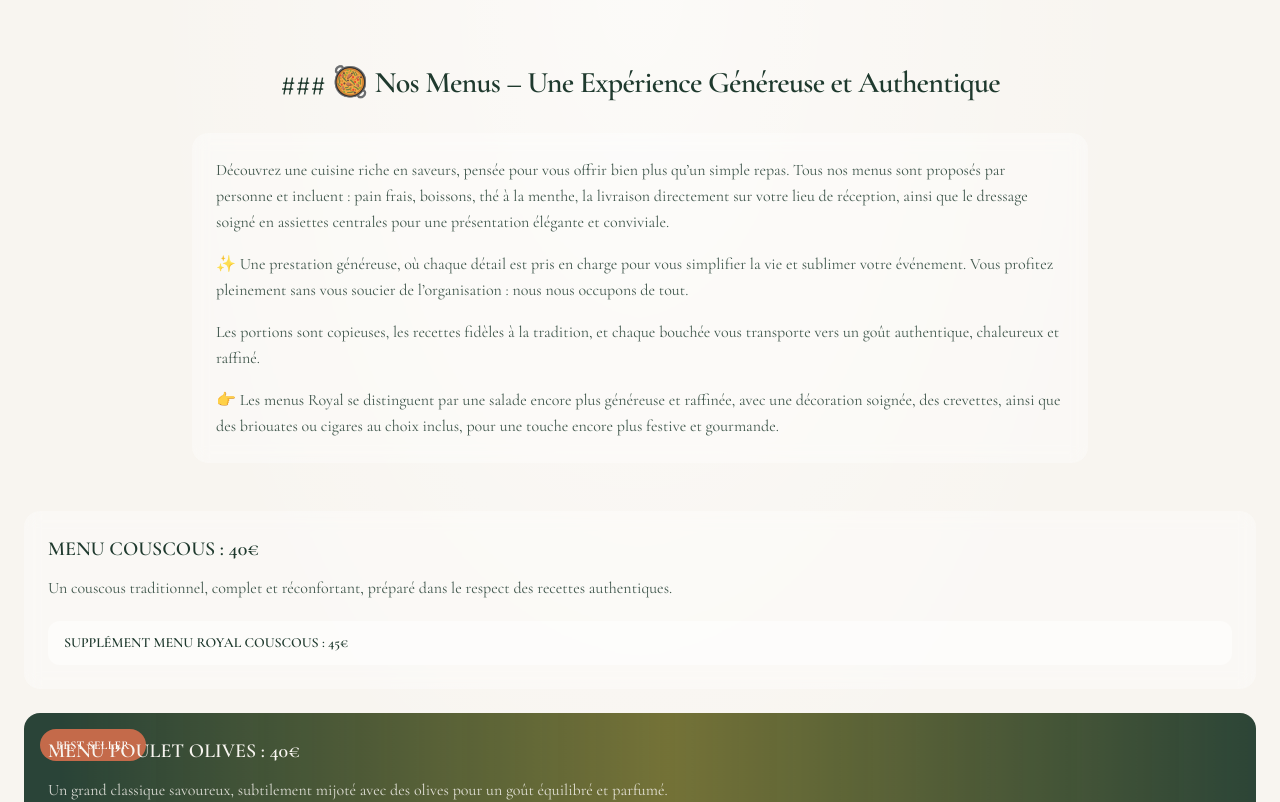
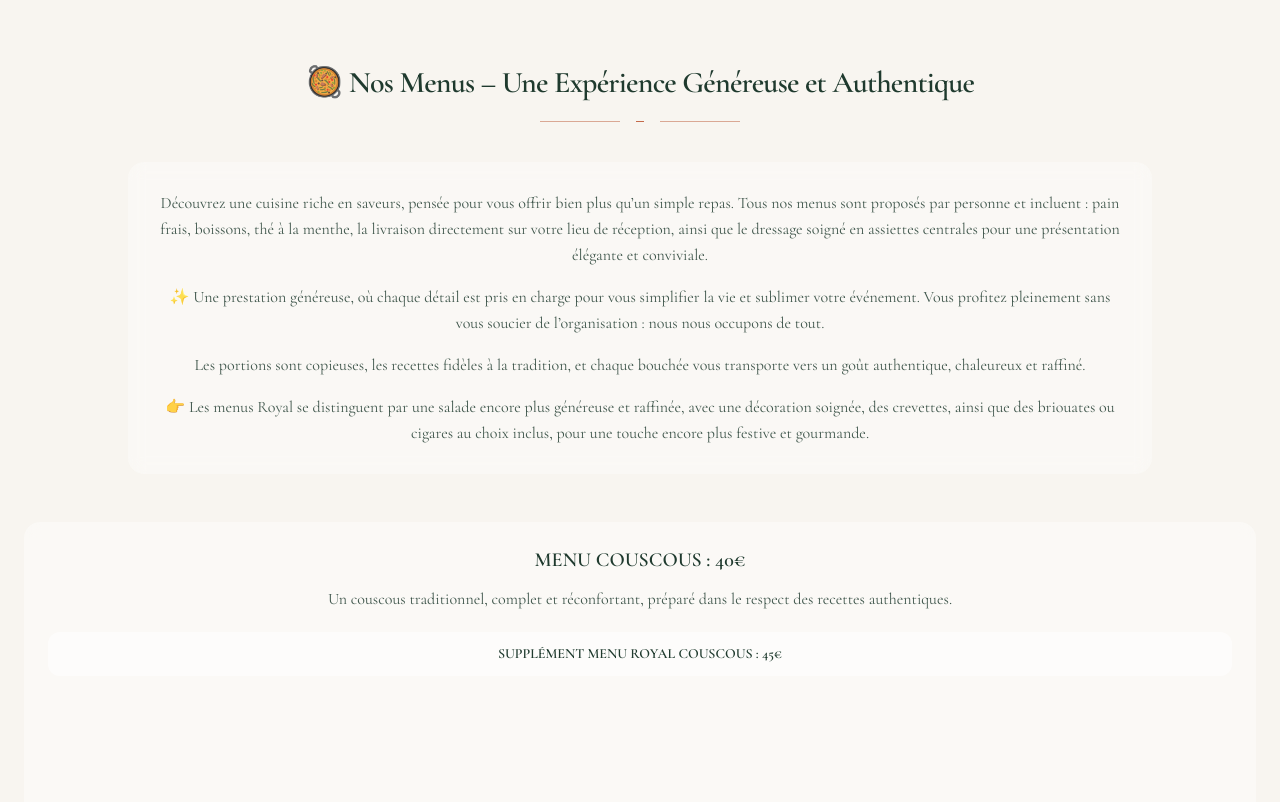
Before and after one commit to traiteurmds/maison-des-saveurs-site, a Next.js app: page / in a window 1280 px wide. Shown: the part 5460-6262 px from the top of the page. Built offline with nearby package versions, Linux system fonts and the light colour scheme.

Commit message:
fix build

```diff
--- a/app/components/TarifsMenus.tsx
+++ b/app/components/TarifsMenus.tsx
@@ -7,31 +7,37 @@ export default function TarifsMenus() {
     <section className="relative overflow-hidden border-t border-deep-green/10 bg-beige py-20">
       <div
         aria-hidden
-        className="pointer-events-none absolute inset-0 bg-[radial-gradient(ellipse_at_top,rgba(255,255,255,0.55),transparent_55%)]"
+        className="pointer-events-none absolute inset-0 bg-[radial-gradient(closest-side_at_50%_0%,rgba(255,255,255,0.55),transparent_70%)]"
       />
 
       <div
         aria-hidden
-        className="pointer-events-none absolute left-1/2 top-0 h-full w-[1200px] -translate-x-1/2 bg-gradient-to-b from-white/30 via-transparent to-transparent opacity-50"
+        className="pointer-events-none absolute left-1/2 top-0 hidden h-full w-[1200px] -translate-x-1/2 bg-gradient-to-b from-white/30 via-transparent to-transparent opacity-60 md:block"
       />
 
       <div className="relative mx-auto max-w-7xl px-6">
         <motion.h2
-          initial={{ opacity: 0, y: 18 }}
-          whileInView={{ opacity: 1, y: 0 }}
-          viewport={{ once: true, margin: "-80px" }}
-          transition={{ duration: 0.7, ease: [0.22, 1, 0.36, 1] }}
-          className="text-center font-serif text-3xl font-semibold tracking-tight text-deep-green md:text-4xl"
-        >
-          ### 🥘 Nos Menus – Une Expérience Généreuse et Authentique
-        </motion.h2>
-
-        <motion.div
           initial={{ opacity: 0, y: 14 }}
           whileInView={{ opacity: 1, y: 0 }}
           viewport={{ once: true, margin: "-80px" }}
+          transition={{ duration: 0.75, ease: [0.22, 1, 0.36, 1] }}
+          className="text-center font-serif text-3xl font-semibold tracking-tight text-deep-green md:text-4xl"
+        >
+          🥘 Nos Menus – Une Expérience Généreuse et Authentique
+        </motion.h2>
+
+        <div aria-hidden className="mx-auto mt-5 flex w-full max-w-[240px] items-center justify-center gap-4">
+          <span className="h-px w-20 bg-terracotta/55" />
+          <span className="h-px w-2 bg-terracotta" />
+          <span className="h-px w-20 bg-terracotta/55" />
+        </div>
+
+        <motion.div
+          initial={{ opacity: 0, y: 12 }}
+          whileInView={{ opacity: 1, y: 0 }}
+          viewport={{ once: true, margin: "-80px" }}
           transition={{ duration: 0.65, delay: 0.05 }}
-          className="mx-auto mt-8 max-w-4xl rounded-2xl border border-deep-green/10 bg-white/35 p-6 shadow-[0_20px_60px_rgba(15,31,24,0.08)] backdrop-blur"
+          className="mx-auto mt-10 max-w-5xl rounded-2xl border border-deep-green/10 bg-white/35 p-7 text-center shadow-[0_20px_70px_rgba(15,31,24,0.08)] backdrop-blur"
         >
           <p className="font-serif leading-relaxed text-deep-green/85">
             Découvrez une cuisine riche en saveurs, pensée pour vous offrir bien plus qu’un simple
@@ -83,19 +89,19 @@ export default function TarifsMenus() {
           ).map((item) => (
             <motion.div
               key={item.key}
-              initial={{ opacity: 0, y: 18 }}
+              initial={{ opacity: 0, y: 16 }}
               whileInView={{ opacity: 1, y: 0 }}
               viewport={{ once: true, margin: "-60px" }}
               transition={{ duration: 0.6 }}
-              className={`relative overflow-hidden rounded-2xl border p-6 shadow-[0_22px_70px_rgba(15,31,24,0.10)] backdrop-blur ${
+              className={`relative overflow-hidden rounded-2xl border p-6 text-center backdrop-blur shadow-[0_18px_60px_rgba(15,31,24,0.08)] ${
                 item.bestSeller
-                  ? "border-deep-green/25 bg-deep-green/95 text-beige"
-                  : "border-deep-green/10 bg-white/35 text-deep-green"
+                  ? "relative z-10 min-h-[420px] translate-y-[-18px] border-deep-green/25 bg-deep-green/95 text-beige shadow-[0_30px_90px_rgba(15,31,24,0.18)]"
+                  : "min-h-[400px] border-deep-green/10 bg-white/40 text-deep-green"
               }`}
             >
               {item.bestSeller && (
-                <div className="absolute left-4 top-4 z-10">
-                  <span className="inline-flex items-center rounded-full bg-terracotta px-4 py-2 font-serif text-xs font-semibold tracking-wide text-white shadow-lg">
+                <div className="absolute left-1/2 top-4 z-10 -translate-x-1/2">
+                  <span className="inline-flex items-center rounded-full bg-terracotta px-5 py-2 font-serif text-xs font-semibold tracking-wide text-white shadow-lg">
                     BEST SELLER
                   </span>
                 </div>
@@ -104,26 +110,22 @@ export default function TarifsMenus() {
               <div
                 aria-hidden
                 className={`pointer-events-none absolute inset-0 ${
-                  item.bestSeller ? "bg-gradient-to-b from-white/10 via-transparent to-transparent" : "bg-gradient-to-b from-white/50 via-transparent to-transparent"
+                  item.bestSeller
+                    ? "bg-gradient-to-b from-white/10 via-transparent to-transparent"
+                    : "bg-gradient-to-b from-white/55 via-transparent to-transparent"
                 }`}
               />
 
               {item.bestSeller && (
                 <motion.div
                   aria-hidden
-                  initial={{ opacity: 0 }}
-                  whileInView={{ opacity: 1 }}
-                  className="pointer-events-none absolute -top-24 left-0 h-48 w-full bg-[linear-gradient(90deg,transparent,rgba(212,175,55,0.45),transparent)]"
-                  animate={{ x: [0, 220, 0] }}
-                  transition={{ duration: 2.4, repeat: Infinity, ease: "easeInOut" }}
+                  className="pointer-events-none absolute left-[-30%] top-0 h-full w-[60%] bg-[linear-gradient(90deg,transparent,rgba(212,175,55,0.45),transparent)]"
+                  animate={{ x: ["-20%", "240%"] }}
+                  transition={{ duration: 2.6, repeat: Infinity, ease: "easeInOut" }}
                 />
               )}
 
-              <h3
-                className={`relative z-10 font-serif text-xl font-semibold md:text-2xl ${
-                  item.bestSeller ? "" : "text-deep-green"
-                }`}
-              >
+              <h3 className="relative z-10 font-serif text-xl font-semibold md:text-2xl">
                 {item.title}
               </h3>
 
@@ -139,7 +141,7 @@ export default function TarifsMenus() {
                 className={`relative z-10 mt-5 rounded-xl border px-4 py-3 font-serif ${
                   item.bestSeller
                     ? "border-beige/20 bg-beige/10 text-beige"
-                    : "border-deep-green/10 bg-white/50 text-deep-green"
+                    : "border-deep-green/10 bg-white/55 text-deep-green"
                 }`}
               >
                 <p className="text-sm font-semibold md:text-base">{item.supplement}</p>
```
